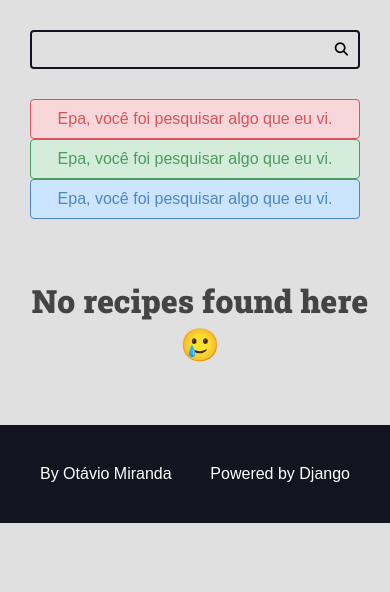
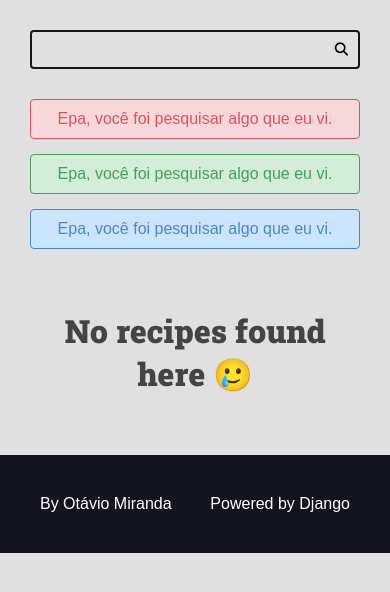
Before and after one commit to Lucas-Espindola-dev/Receitas-Django, a Django app: page / in a window 390 px wide. Shown: the part 113-705 px from the top of the page. Run offline with Django 4.2, Linux system fonts and the light colour scheme; data that the repository does not hold is empty.

Commit message:
Update styles.css

```diff
--- a/recipes/static/recipes/css/styles.css
+++ b/recipes/static/recipes/css/styles.css
@@ -301,6 +301,12 @@ box-shadow: -5px 5px 15px rgba(0, 0, 0, .2);
        color: var(--color-white);
 }
 /* Messages */
+.messages-container {
+  display: flex;
+  flex-flow: column nowrap;
+  gap: calc(var(--spacing-gutter-medium) / 2);
+}
+
 .message {
   padding: 1rem;
   border-radius: 4px;
@@ -358,3 +364,9 @@ box-shadow: -5px 5px 15px rgba(0, 0, 0, .2);
 .m-y {
   margin: var(--spacing-gutter-medium) 0;
 }
+
+@media (max-width: 600px) {
+  .main-content-list {
+    grid-template-columns: repeat(auto-fit, minmax(100%, 1fr));
+  }
+}
```
